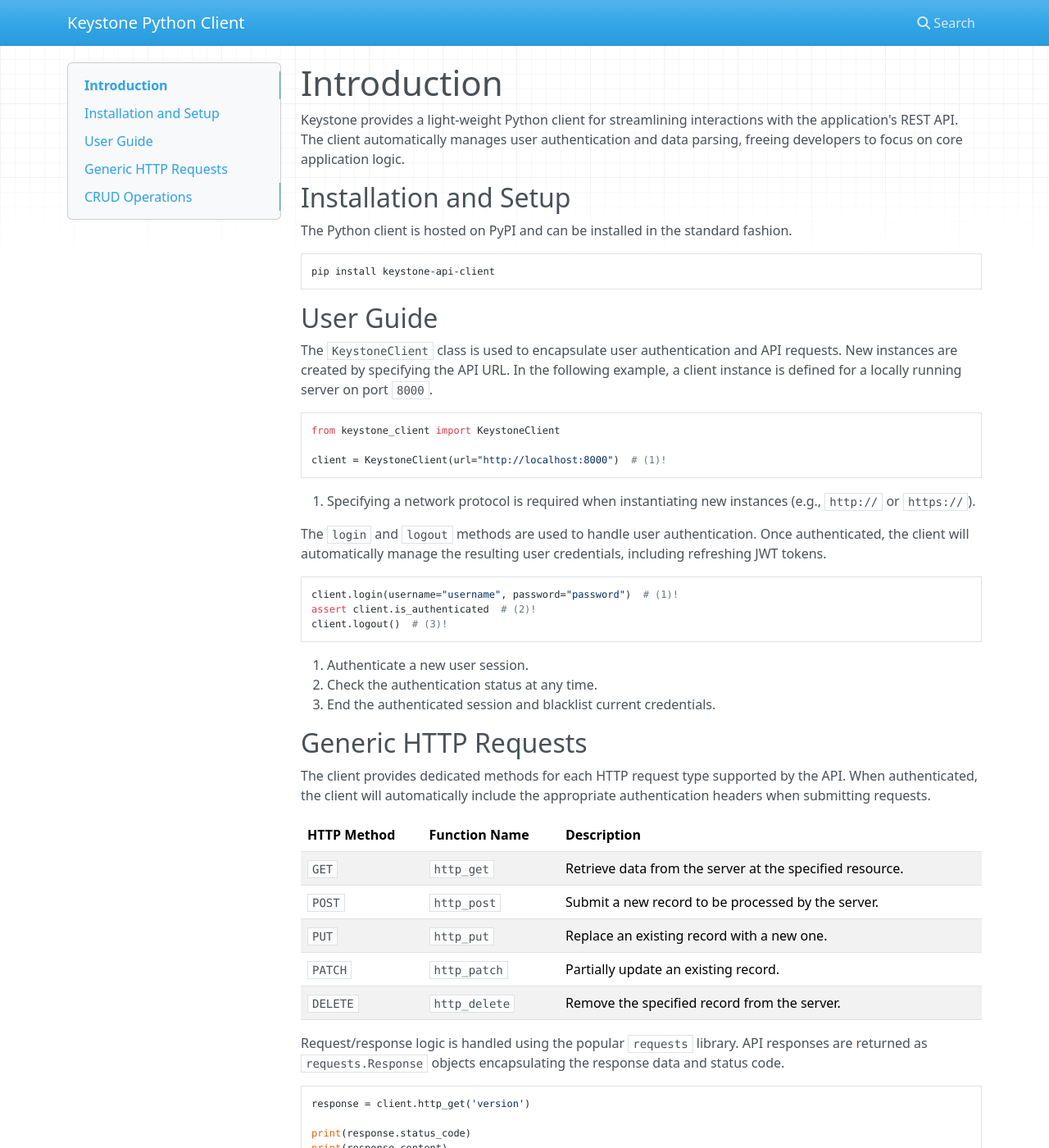
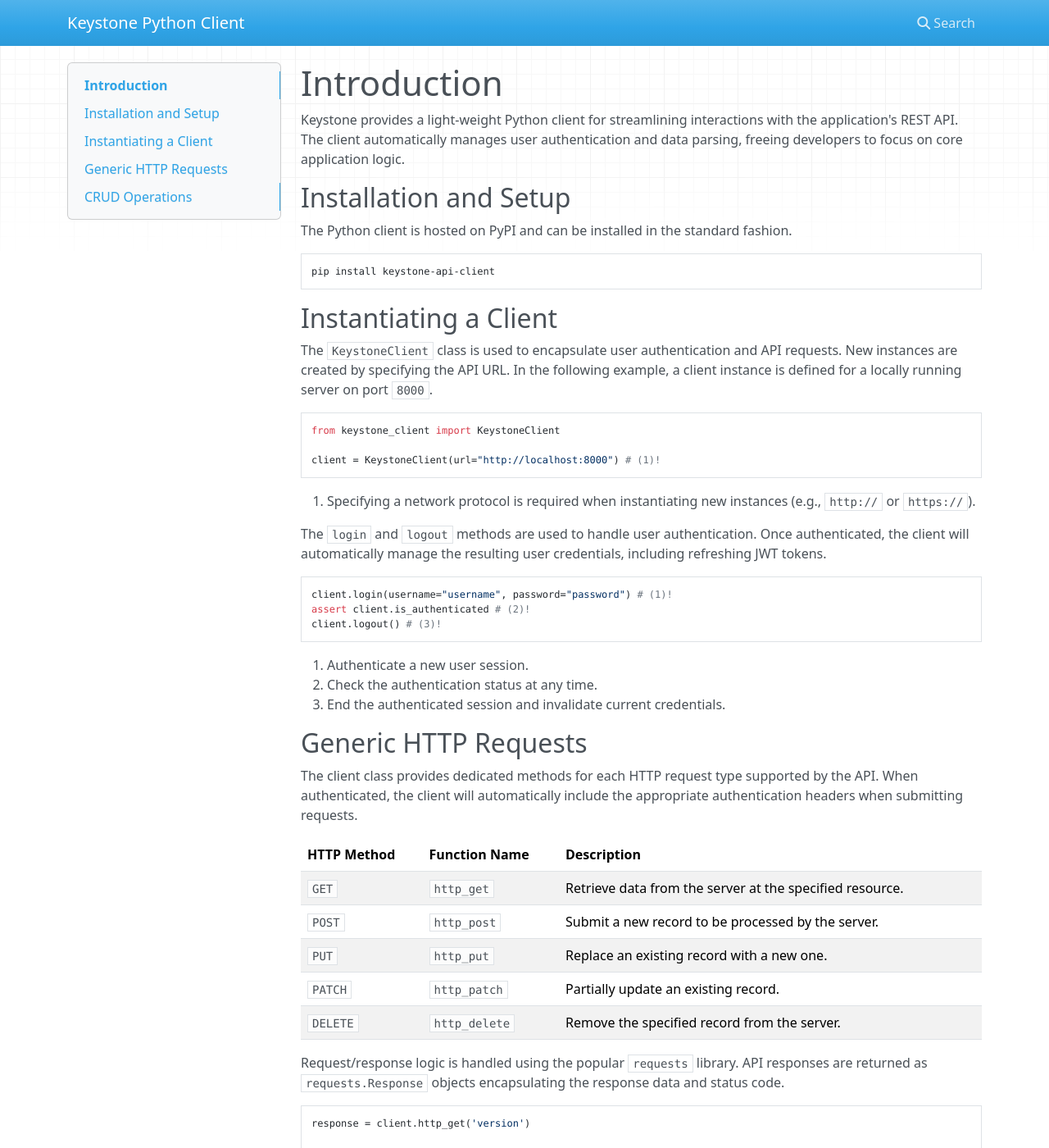
Before and after one commit to Better-HPC/keystone-python-client, an MkDocs documentation site: the page built from docs/index.md, in a window 1280 px wide and 1400 px high. Shown: the whole window at 82% size. Built offline with MkDocs 1.6.1, drawn with Linux system fonts in a browser that asks for light colours; nearby versions of some CDN libraries.

Commit message:
Formatting pass

````diff
--- a/docs/index.md
+++ b/docs/index.md
@@ -16,7 +16,7 @@
 pip install keystone-api-client
 ```
 
-## User Guide
+## Instantiating a Client
 
 The `KeystoneClient` class is used to encapsulate user authentication and API requests.
 New instances are created by specifying the API URL.
@@ -25,7 +25,7 @@
 ```python
 from keystone_client import KeystoneClient
 
-client = KeystoneClient(url="http://localhost:8000")  # (1)!
+client = KeystoneClient(url="http://localhost:8000") # (1)!
 ```
 
 1. Specifying a network protocol is required when instantiating new instances (e.g., `http://` or `https://`).
@@ -35,18 +35,18 @@
 tokens.
 
 ```python
-client.login(username="username", password="password")  # (1)!
-assert client.is_authenticated  # (2)!
-client.logout()  # (3)!
+client.login(username="username", password="password") # (1)!
+assert client.is_authenticated # (2)!
+client.logout() # (3)!
 ```
 
 1. Authenticate a new user session.
 2. Check the authentication status at any time.
-3. End the authenticated session and blacklist current credentials.
+3. End the authenticated session and invalidate current credentials.
 
 ## Generic HTTP Requests
 
-The client provides dedicated methods for each HTTP request type supported by the API.
+The client class provides dedicated methods for each HTTP request type supported by the API.
 When authenticated, the client will automatically include the appropriate authentication headers when submitting
 requests.
 
````
